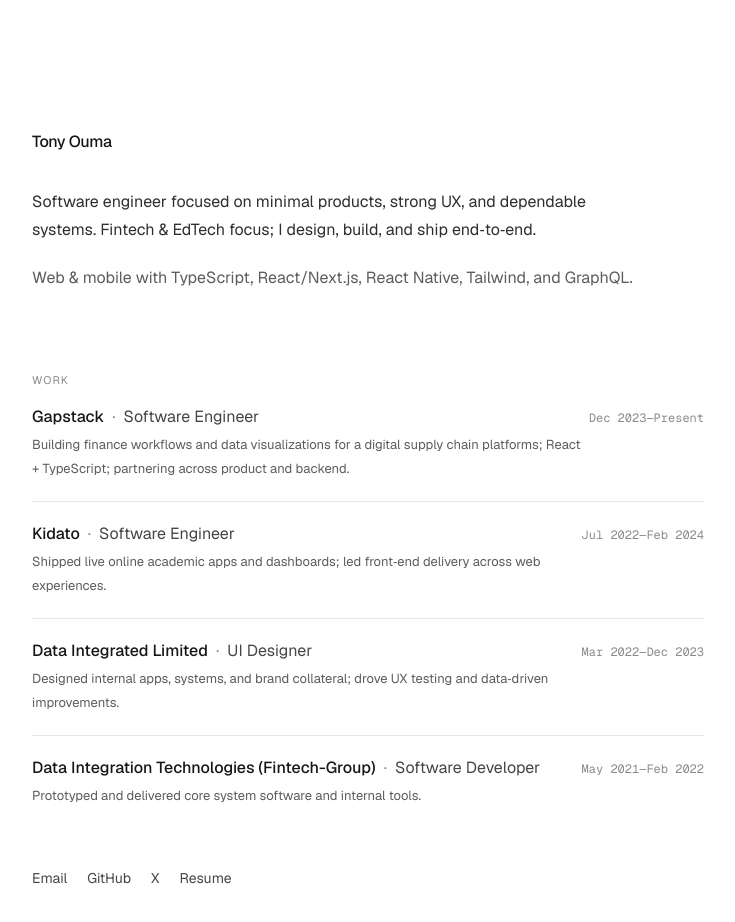
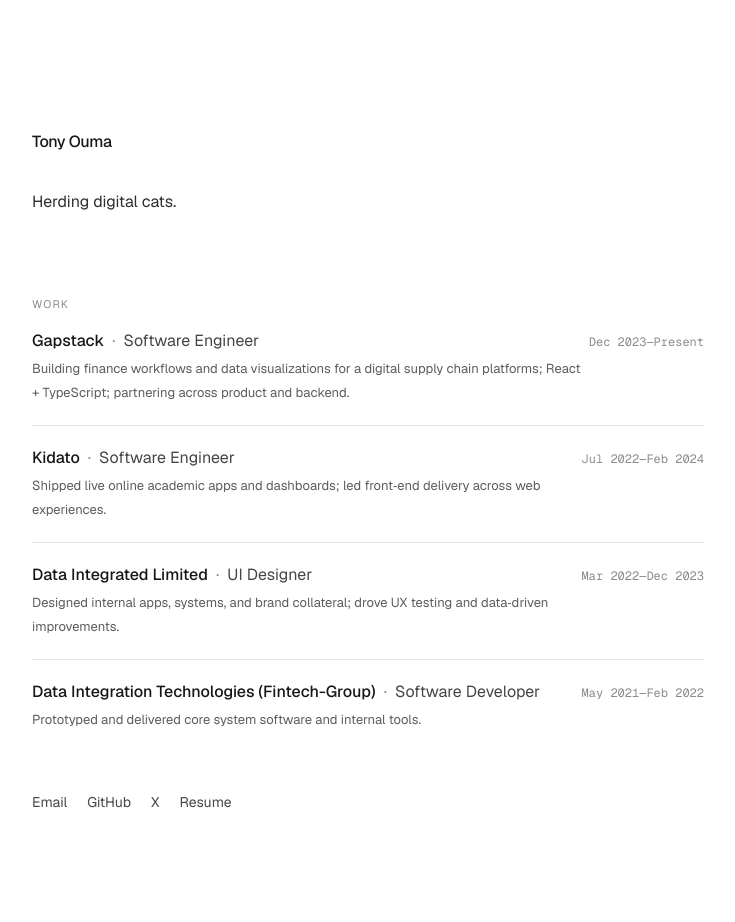
Before and after one commit to tonyouma/tonyouma, a Next.js app: page / in a window 1280 px wide. Shown: the top 922 px of the page, without its empty margins (272-1007 px from the left). Built offline with nearby package versions, Linux system fonts and the light colour scheme.

Commit message:
Update introduction section with a concise description

```diff
--- a/src/app/page.tsx
+++ b/src/app/page.tsx
@@ -52,15 +52,7 @@
       </header>
 
       <section className="space-y-5 text-balance">
-        <p className="text-base/7 text-foreground/90">
-          Software engineer focused on minimal products, strong UX, and
-          dependable systems. Fintech & EdTech focus; I design, build, and ship
-          end‑to‑end.
-        </p>
-        <p className="text-base/7 text-foreground/70">
-          Web & mobile with TypeScript, React/Next.js, React Native, Tailwind,
-          and GraphQL.
-        </p>
+        <p className="text-base/7 text-foreground/90">Herding digital cats.</p>
       </section>
 
       {/* Work */}
```
